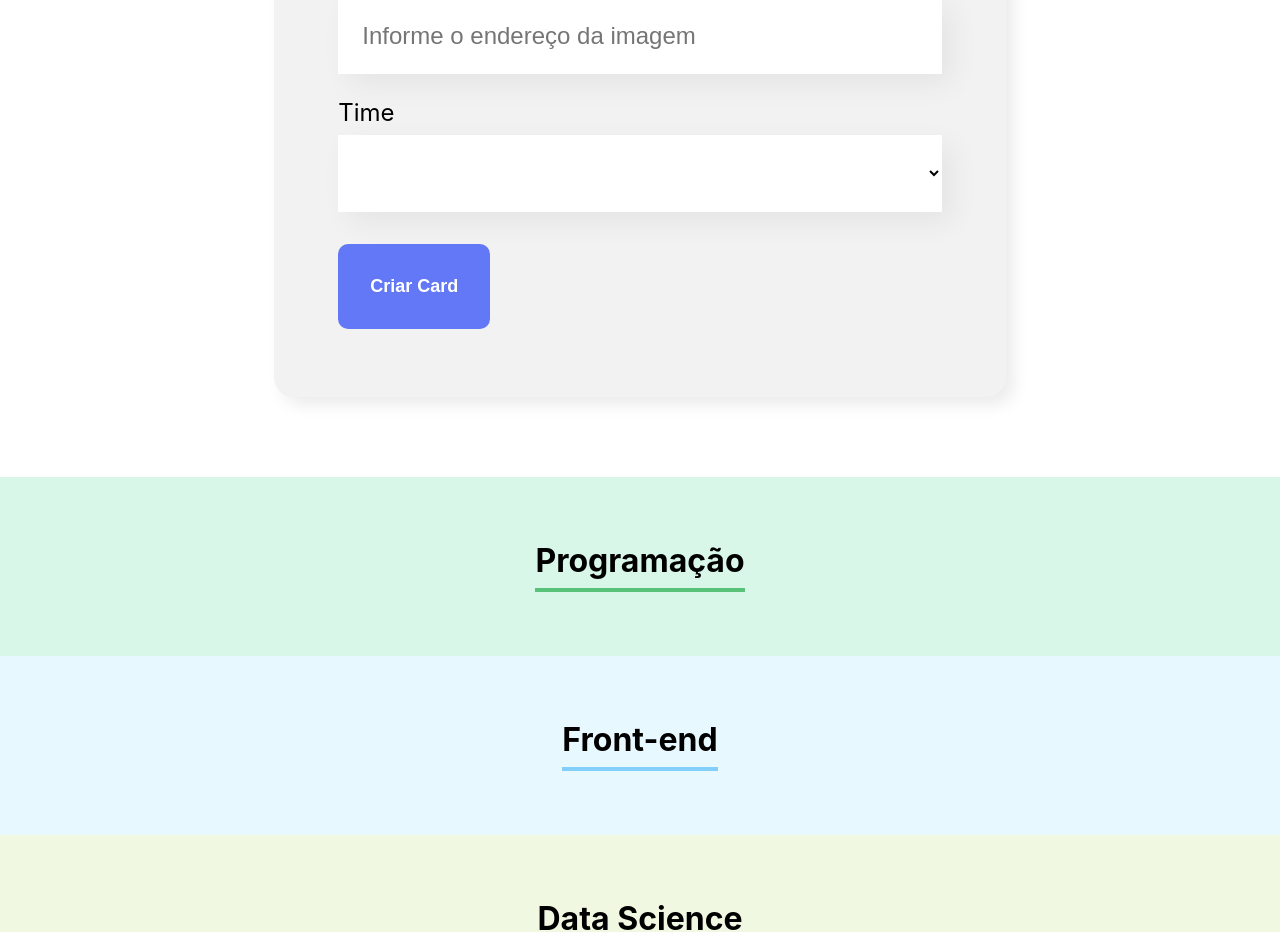
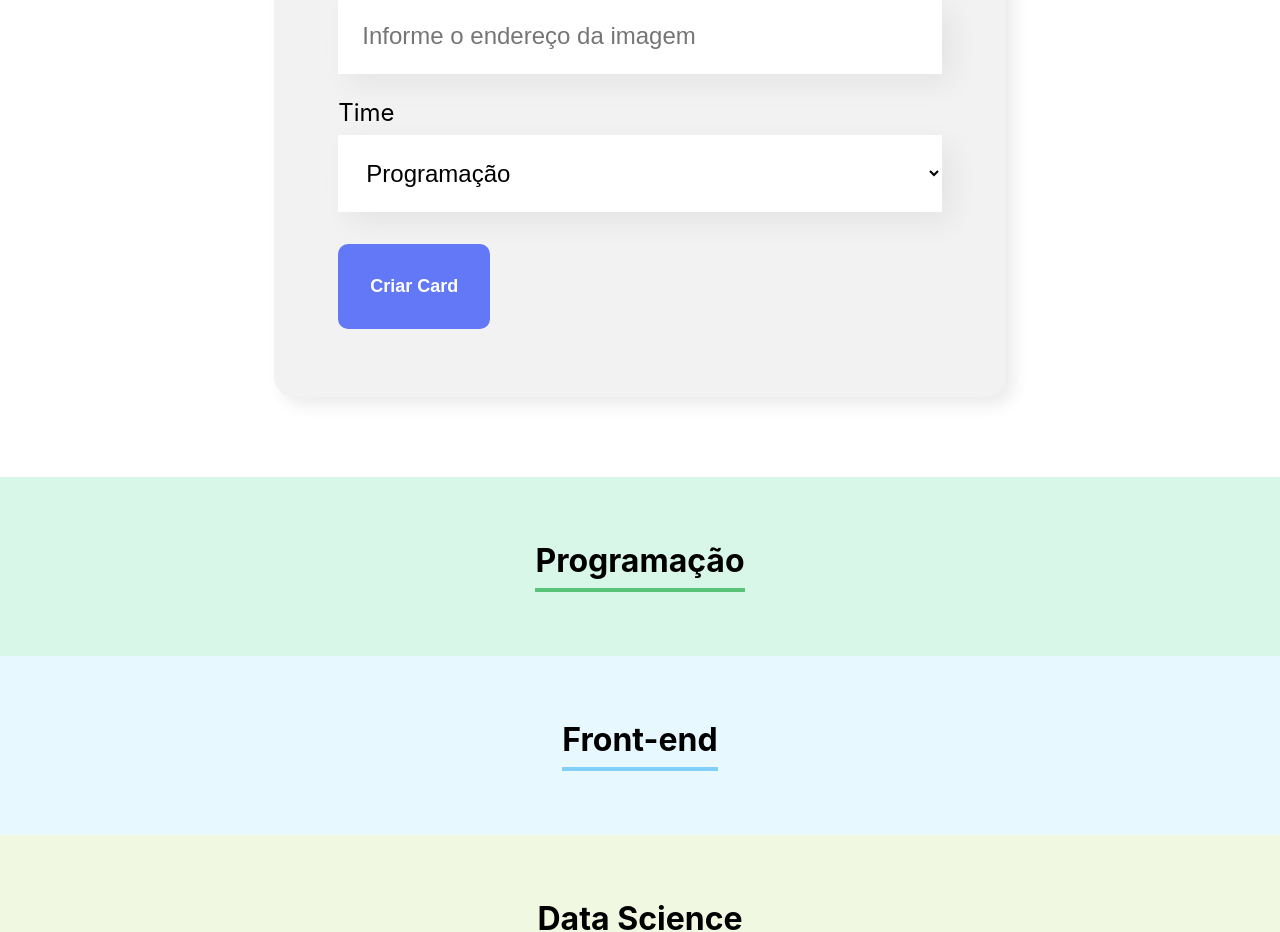
Before and after one commit to leandrozulis/curso_react, a React (Create React App) app: page / in a window 1280 px wide. Shown: the part 1000-1932 px from the top of the page. Built offline with nearby package versions, Linux system fonts and the light colour scheme.

Commit message:
limpando código

```diff
--- a/src/App.js
+++ b/src/App.js
@@ -53,7 +53,7 @@ function App() {
   return (
     <div className="App">
       <Banner />
-      <Formulario aoColaboradoresCadastrado={colaborador => aoNovoColaboradorAdicionado(colaborador)}/>
+      <Formulario times={times.map(time => time.nome)} aoColaboradoresCadastrado={colaborador => aoNovoColaboradorAdicionado(colaborador)}/>
 
       {times.map(time => <Time key={time.nome} nome={time.nome} corPrimaria={time.corPrimaria} corSecundaria={time.corSecundaria}/>)}
 
--- a/src/componentes/Formulario/index.js
+++ b/src/componentes/Formulario/index.js
@@ -5,17 +5,6 @@ import Botao from '../Botao';
 import './Formulario.css';
 
 const Formulario = (props) => {
-
-  const times = [
-    '',
-    'Programação',
-    'Front-end',
-    'Data Science',
-    'Devops',
-    'UX e Design',
-    'Mobile',
-    'Inovação e Gestão'
-  ]
 
   const [nome, setNome] = useState('')
   const [cargo, setCargo] = useState('')
@@ -36,7 +25,7 @@ const Formulario = (props) => {
         <CampoTexto obrigatorio={true} label="Nome" placeholder="Digite o seu nome" valor={nome} aoAlterado={nome => setNome(nome)}/>
         <CampoTexto obrigatorio={true} label="Cargo" placeholder="Digite seu cargo" valor={cargo} aoAlterado={cargo => setCargo(cargo)}/>
         <CampoTexto label="Imagem" placeholder="Informe o endereço da imagem" valor={imagem} aoAlterado={imagem => setImagem(imagem)}/>
-        <ListaSuspensa obrigatorio={true} label="Time" itens={times} valor={time} aoAlterado={time => setTime(time)}/>
+        <ListaSuspensa obrigatorio={true} label="Time" itens={props.times} valor={time} aoAlterado={time => setTime(time)}/>
         <Botao>
           Criar Card
         </Botao>
```
